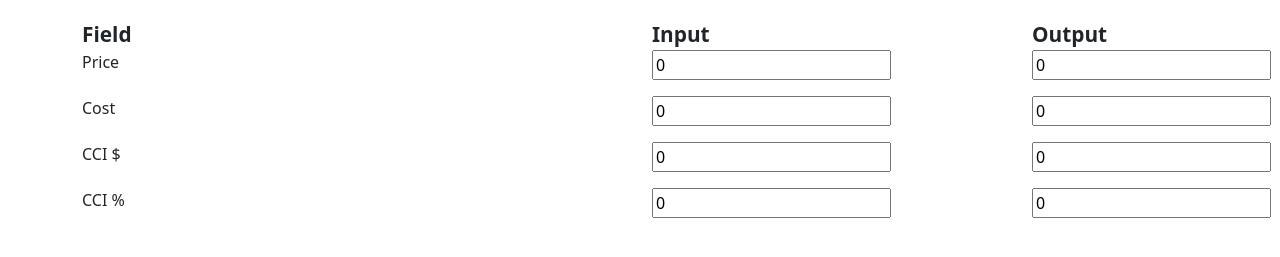
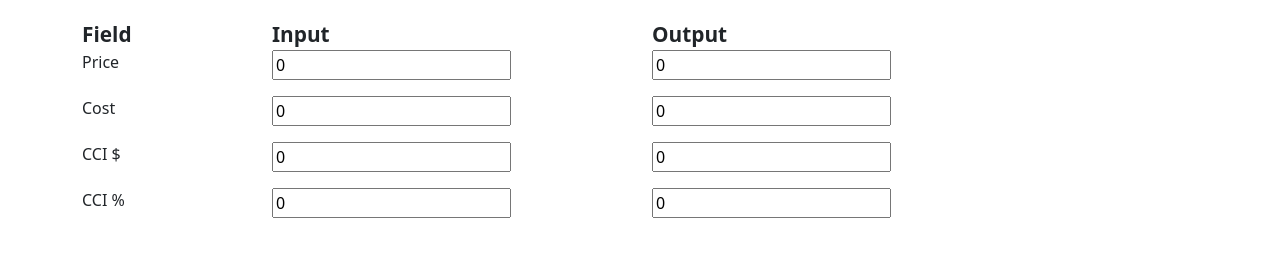
Before and after one commit to andrew-welch/ccicalculator, a plain HTML site: page index.html in a window 1280 px wide. Shown: the part 53-310 px from the top of the page. Drawn offline with nearby package versions, Linux system fonts and the light colour scheme.

Commit message:
reduce labl spacing

```diff
--- a/index.html
+++ b/index.html
@@ -18,7 +18,7 @@
 
     <div class="container mt-4">
       <div class="row">
-        <div class="col-6 row-heading">
+        <div class="col-2 row-heading">
           Field
         </div>
         <div class="col-3 row-heading">
@@ -34,7 +34,7 @@
 
       </div>
       <div class="row">
-        <div class="col-6">
+        <div class="col-2">
           Price
         </div>
         <div class="col-3">
@@ -49,7 +49,7 @@
       </div>
 
        <div class="row my-3">
-        <div class="col-6">
+        <div class="col-2">
           Cost
         </div>
         <div class="col-3">
@@ -64,7 +64,7 @@
       </div>
 
       <div class="row my-3">
-        <div class="col-6">
+        <div class="col-2">
           CCI $
         </div>
         <div class="col-3">
@@ -79,7 +79,7 @@
       </div>
 
       <div class="row my-3">
-        <div class="col-6">
+        <div class="col-2">
           CCI %
         </div>
         <div class="col-3">
```
